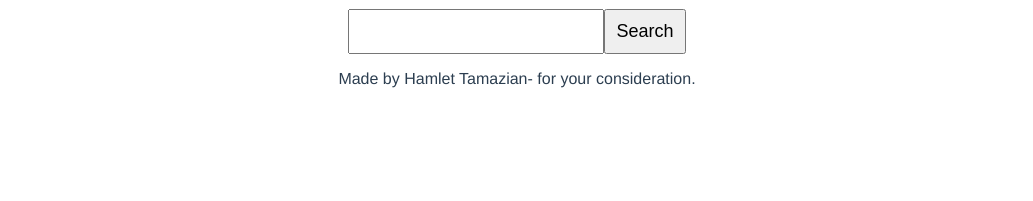
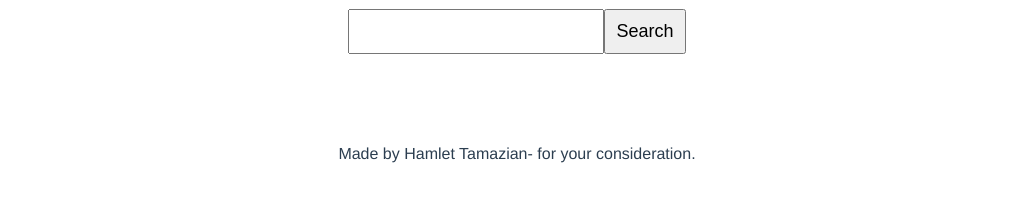
Before and after one commit to Hamlet-Tamaz/iTunesSearchDemo, a Vue app: page / in a window 1280 px wide. Shown: the part 447-648 px from the top of the page, without its empty margins (123-1156 px from the left). Built offline with nearby package versions, Linux system fonts and the light colour scheme.

Commit message:
improved footer location

```diff
--- a/src/components/Footer.vue
+++ b/src/components/Footer.vue
@@ -3,3 +3,10 @@
     Made by Hamlet Tamazian- for your consideration.
   </footer>
 </template>
+
+<style>
+  footer {
+    position: relative;
+    top: 75px;
+  }
+</style>
```
